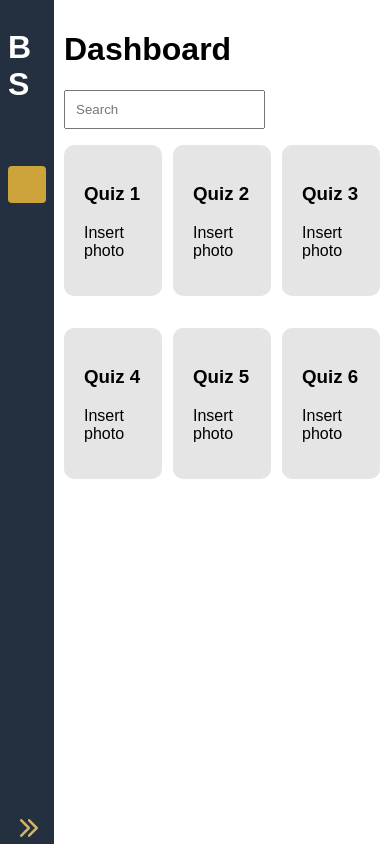
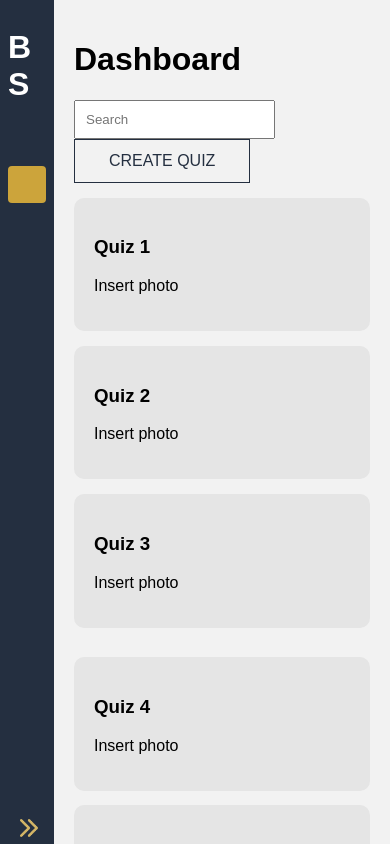
Before and after one commit to MadeleineJonassen/IDATT2105_Full_Stack_Application_Development, a Vue app in the folder FullstackProsjekt/src/frontend/: page /dashboard in a window 390 px wide. Shown: the top 844 px of the page. Built offline with nearby package versions, Linux system fonts and the light colour scheme.

Commit message:
Small adjustments to UI

```diff
--- /dev/null
+++ b/FullstackProsjekt/src/frontend/src/assets/icon.css
@@ -0,0 +1,4 @@
+.icon-home{
+    background-image: url("../components/icons/home.png");
+    height: 50px;
+}
--- a/FullstackProsjekt/src/frontend/src/assets/main.css
+++ b/FullstackProsjekt/src/frontend/src/assets/main.css
@@ -1,4 +1,5 @@
 body {
     font-family: Arial, sans-serif;
     margin: 0 0 0 27px;
+    background-color: #F2F2F2;
 }
--- a/FullstackProsjekt/src/frontend/src/components/TheWelcome.vue
+++ b/FullstackProsjekt/src/frontend/src/components/TheWelcome.vue
@@ -18,7 +18,7 @@ export default {
 			<img id="logo" src="../components/icons/brain.png"/>
 			<h1 class="heading">BrainStormer</h1>
 			<p> An easy way to learn and share quizzes. <br> Make your own quiz now! </p>
-			<a href="" class="hero-btn">CREATE QUIZ</a>
+			<router-link to="/createQuiz" class="hero-btn">CREATE QUIZ </router-link>
 		</div>
 	</section>
 
@@ -98,6 +98,7 @@ export default {
 	border: 1px solid #CCA43B;
 	background: #CCA43B;
 	transition: 1s;
+	color: #242F40;
 }
 
 /*Info with three levels*/
@@ -125,7 +126,7 @@ p{
 }
 .course-col{
 	flex-basis: 31%;
-	background: #E5E5E5;
+	background: #cccaca;
 	border-radius: 10px;
 	margin-bottom: 5%;
 	padding: 20px;
@@ -139,6 +140,7 @@ h3{
 }
 .course-col:hover{
 	box-shadow: 0 0 20px 0px rgba(0,0,0,0.3);
+
 }
 
 @media (max-width: 700px){
--- /dev/null
+++ b/FullstackProsjekt/src/frontend/src/components/create-quiz/CreateView.vue
@@ -0,0 +1,13 @@
+<script>
+
+</script>
+
+
+<template>
+	<body>
+		<h1>
+			Hey create a quiz
+		</h1>
+	</body>
+
+</template>
--- a/FullstackProsjekt/src/frontend/src/components/sidebar/SidebarLink.vue
+++ b/FullstackProsjekt/src/frontend/src/components/sidebar/SidebarLink.vue
@@ -62,6 +62,7 @@ export default {
 
 .link.active {
 	background-color: var(--sidebar-item-active);
+	color: #242F40;
 }
 
 .link .icon {
--- a/FullstackProsjekt/src/frontend/src/router/index.js
+++ b/FullstackProsjekt/src/frontend/src/router/index.js
@@ -34,6 +34,11 @@ const router = createRouter({
     name: 'signup',
     component: () => import('../views/SignupView.vue')
     },
+    {
+      path: '/createQuiz',
+      name: 'create Quiz',
+      component: () => import('../components/create-quiz/CreateView.vue')
+    },
   ]
 })
 
--- a/FullstackProsjekt/src/frontend/src/views/DashboardView.vue
+++ b/FullstackProsjekt/src/frontend/src/views/DashboardView.vue
@@ -5,7 +5,7 @@
 	<body class="dashboard">
 		<h1>Dashboard</h1>
 		<input class="searchBox" placeholder="Search">
-
+		<router-link to="/createQuiz" class="hero-btn">CREATE QUIZ </router-link>
 		<div class="row">
 			<div class="course-col">
 				<h3>Quiz 1</h3>
@@ -42,10 +42,28 @@
 
 <style>
 .dashboard{
-	padding: 10px;
+	padding: 20px;
 }
 .searchBox{
 	padding: 10px;
+}
+
+
+.hero-btn{
+	display: inline-block;
+	text-decoration: none;
+	color: #242F40;
+	border: 1px solid #242F40;
+	padding: 12px 34px;
+	font-size: 16px;
+	background: transparent;
+	position: relative;
+	cursor: pointer;
+}
+.hero-btn:hover{
+	border: 1px solid #CCA43B;
+	background: #CCA43B;
+	transition: 1s;
 }
 
 .row{
@@ -65,4 +83,14 @@
 .course-col:hover{
 	box-shadow: 0 0 20px 0px rgba(0,0,0,0.3);
 }
+
+@media (max-width: 700px){
+	.text-box h1{
+		font-size: 42px;
+		transition: 1s;
+	}
+	.row{
+		flex-direction: column;
+	}
+}
 </style>
```
